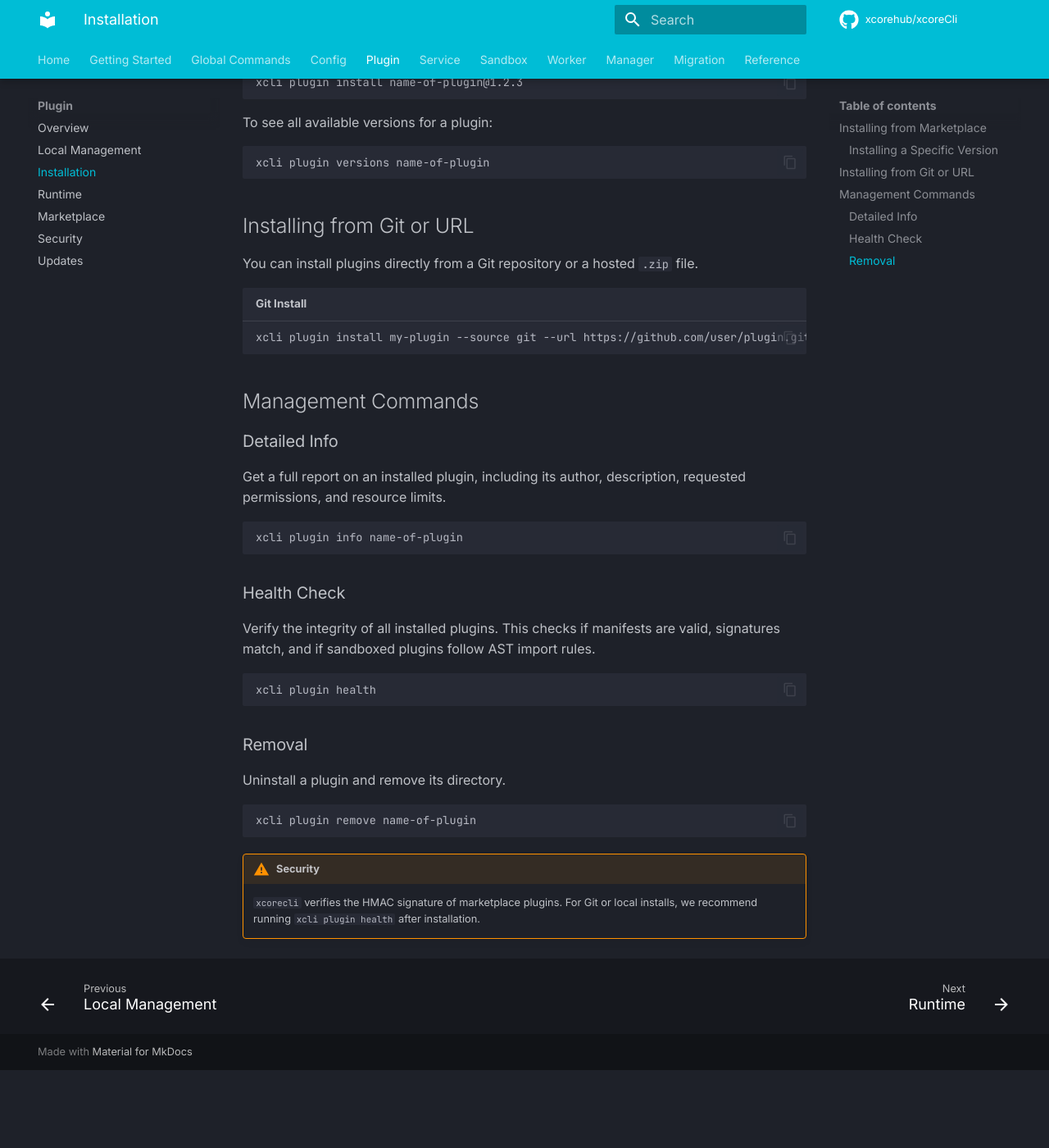
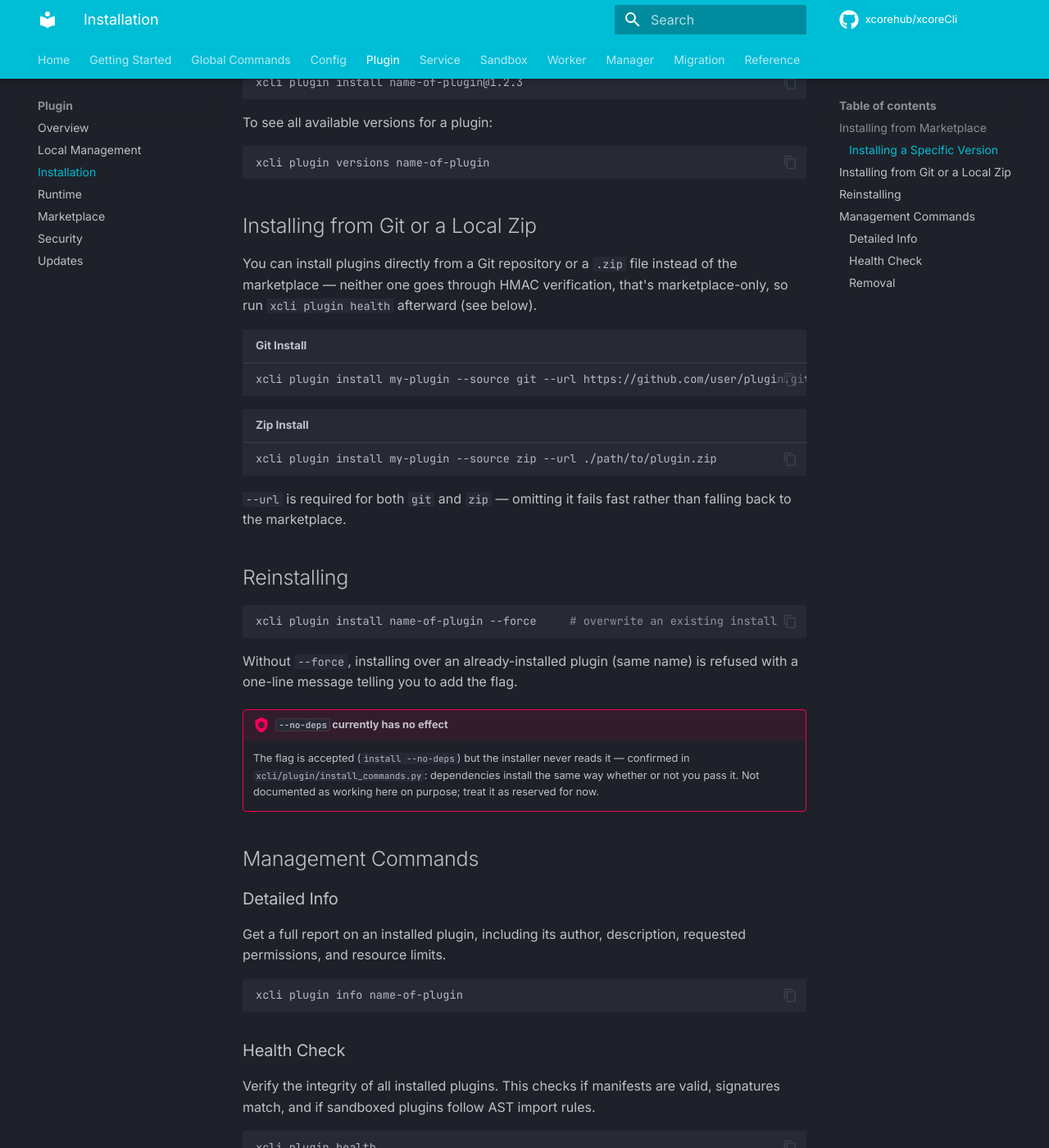
Before and after one commit to xcore-team/xcoreCli, an MkDocs documentation site: the page built from docs/plugin/install.md, in a window 1280 px wide and 1400 px high, scrolled down 788 px. Shown: the whole window at 82% size. Built offline with MkDocs 1.6.1 and Material for MkDocs 9.7.7, drawn with Linux system fonts in a browser that asks for light colours; comment, search, counter and statistics services are not loaded; before the commit the page ends 2093 px from its top, so only the background shows below that.

Commit message:
docs: reste des lacunes trouvées en finissant l'audit face au code réel
- commands/init.md : les 4 templates d'URL DB étaient FAUX — tous en
  driver sync (sqlite:///, postgresql://, mysql+pymysql://) au lieu des
  vrais drivers async réellement utilisés par _DB_URLS (sqlite+aiosqlite,
  postgresql+asyncpg, mysql+aiomysql) — un `xcore` async de bout en bout
  ne fonctionne pas avec un driver sync. `xcli init --db X` remplit
  toujours la bonne valeur automatiquement, mais quiconque se sert de ces
  templates pour un `--db-url` personnalisé aurait copié une URL cassée.
- plugin/security.md : ajoute `security validate` (manifeste + diff des
  actions/events IPC via --check-breaking/--save), seule des 3 commandes
  security absente de cette page malgré sign/verify déjà documentées.
- plugin/install.md : ajoute install --source zip (mentionné dans le titre
  de section mais jamais montré), --force, et signale que --no-deps est
  accepté mais n'a aucun effet (confirmé dans install_commands.py — jamais
  lu par la fonction install()).
- docs/index.md, getting-started/install.md : l'URL de clone était un
  placeholder (your-repo/xcorecli) au lieu du vrai dépôt.

Vérifié aussi (sans changement nécessaire, déjà exact face au code) :
plugin/index.md, plugin/local.md, plugin/update.md, worker/index.md,
worker/process.md, manager/index.md, manager/monitoring.md,
manager/services.md.

````diff
--- a/docs/plugin/install.md
+++ b/docs/plugin/install.md
@@ -32,13 +32,37 @@ To see all available versions for a plugin:
 xcli plugin versions name-of-plugin
 ```
 
-## Installing from Git or URL
+## Installing from Git or a Local Zip
 
-You can install plugins directly from a Git repository or a hosted `.zip` file.
+You can install plugins directly from a Git repository or a `.zip` file
+instead of the marketplace — neither one goes through HMAC verification,
+that's marketplace-only, so run `xcli plugin health` afterward (see below).
 
 ```bash title="Git Install"
 xcli plugin install my-plugin --source git --url https://github.com/user/plugin.git
 ```
+
+```bash title="Zip Install"
+xcli plugin install my-plugin --source zip --url ./path/to/plugin.zip
+```
+
+`--url` is required for both `git` and `zip` — omitting it fails fast
+rather than falling back to the marketplace.
+
+## Reinstalling
+
+```bash
+xcli plugin install name-of-plugin --force     # overwrite an existing install
+```
+
+Without `--force`, installing over an already-installed plugin (same name)
+is refused with a one-line message telling you to add the flag.
+
+!!! bug "`--no-deps` currently has no effect"
+    The flag is accepted (`install --no-deps`) but the installer never
+    reads it — confirmed in `xcli/plugin/install_commands.py`: dependencies
+    install the same way whether or not you pass it. Not documented as
+    working here on purpose; treat it as reserved for now.
 
 ## Management Commands
 
````
Also changed, not shown: docs/commands/init.md (+13 -5 lines), docs/getting-started/install.md (+1 -1 lines), docs/index.md (+1 -1 lines), docs/plugin/security.md (+29 -0 lines).
